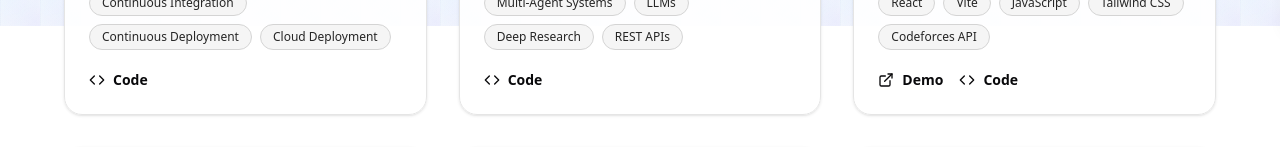
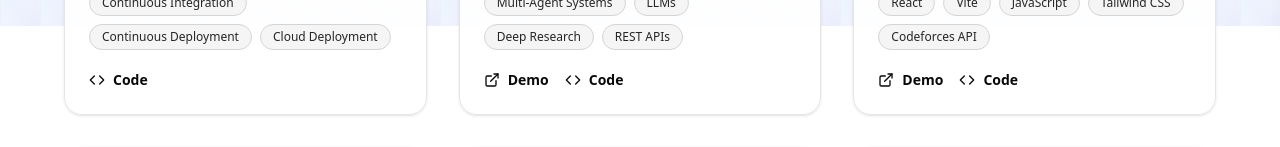
Before and after one commit to ramchaudhary2000/ram-portfolio, a React (Vite) app: page /projects in a window 1280 px wide. Shown: the part 774-921 px from the top of the page. Built offline with nearby package versions, Linux system fonts and the light colour scheme.

Commit message:
add demo link in project section

```diff
--- a/src/components/Projects.jsx
+++ b/src/components/Projects.jsx
@@ -81,11 +81,12 @@ function ProjectsComponent() {
   const projectsData = useMemo(
     () => [
       { title: "docker-cicd-aws-deployment", desc: "A DevOps project demonstrating containerization and automated CI/CD pipelines using Docker, AWS, and GitHub Actions. It streamlines application deployment through automated build, testing, and delivery workflows, improving deployment efficiency, consistency, and scalability using cloud infrastructure and modern DevOps practices.", tags: ["Docker", "AWS", "CI/CD", "GitHub Actions", "DevOps", "Cloud Computing", "Containerization", "Automation", "Linux", "Continuous Integration", "Continuous Deployment", "Cloud Deployment"], links: [{ type: "code", href: "https://github.com/ramchaudhary2000/docker-cicd-aws-deployment" }] },
-      { title: "multi-agent-research-assistant", desc: "ResearchOS is an AI-powered multi-agent research assistant built using Python, LangChain, FastAPI, and React. It automates complex research tasks through intelligent agents, web search, information analysis, and AI-driven synthesis. The system generates structured research reports, streamlines information discovery, and enhances productivity through autonomous planning and multi-agent collaboration.", tags: ["Python", "JavaScript", "React", "FastAPI", "LangChain", "AI Agents", "Multi-Agent Systems", "LLMs", "Deep Research", "REST APIs"], links: [{ type: "code", href: "https://github.com/shashank2401/pathfinding-visualizer-in-cpp" }] },
+      { title: "multi-agent-research-assistant", desc: "ResearchOS is an AI-powered multi-agent research assistant built using Python, LangChain, FastAPI, and React. It automates complex research tasks through intelligent agents, web search, information analysis, and AI-driven synthesis. The system generates structured research reports, streamlines information discovery, and enhances productivity through autonomous planning and multi-agent collaboration.", tags: ["Python", "JavaScript", "React", "FastAPI", "LangChain", "AI Agents", "Multi-Agent Systems", "LLMs", "Deep Research", "REST APIs"], links: [{ type: "demo", href: "https://multi-agent-research-assistant-lyart.vercel.app/" }, { type: "code", href: "https://github.com/shashank2401/multi-agent-research-assistant" }] },
       { title: "Codeforces Visualizer", desc: "A minimal web app to view and compare Codeforces profiles. Shows key stats, rating history, and performance trends with clean visualizations. Built for fast, distraction-free, side-by-side comparisons.", tags: ["React", "Vite", "JavaScript", "Tailwind CSS", "Codeforces API"], links: [{ type: "demo", href: "https://cf-visualizer-rho.vercel.app" }, { type: "code", href: "https://github.com/shashank2401/cf-visualizer" }] },
       { title: "GitHub Profile Visualizer", desc: "A dynamic app for exploring and comparing GitHub user profiles. Visualizes rich statistics, activity timelines, and repository insights, including a contribution heatmap. Supports side-by-side comparisons and offers both dark and light modes.", tags: ["React", "Vite", "JavaScript", "Tailwind CSS", "GitHub API"], links: [{ type: "demo", href: "https://github-profile-visualizer-six.vercel.app/" }, { type: "code", href: "https://github.com/shashank2401/github-profile-visualizer" }] },
       { title: "Weather App", desc: "A sleek, responsive weather application delivering real-time weather updates for any city. Features location-based forecasts, intuitive search suggestions, and seamless toggling between Celsius and Fahrenheit.", tags: ["HTML", "CSS", "JavaScript", "Weather API", "Responsive Design"], links: [{ type: "demo", href: "https://weather-app-zeta-three-62.vercel.app/" }, { type: "code", href: "https://github.com/shashank2401/weather-app" }] },
       { title: "Soil-Water Characteristic Curve Prediction", desc: "Used Artificial Neural Networks (ANNs) to predict SWCC parameters from soil properties for plastic soils. Improved geotechnical prediction for slope stability and foundation design.", tags: ["Python", "TensorFlow", "ANN", "Soil Mechanics", "Data Analysis"], links: [{ type: "code", href: "https://github.com/shashank2401/swcc-prediction-using-ann" }] },
+
     ],
     []
   );
```
